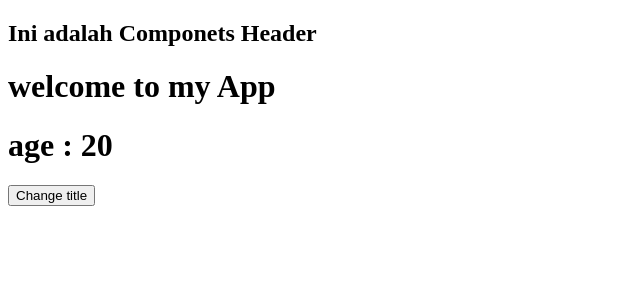
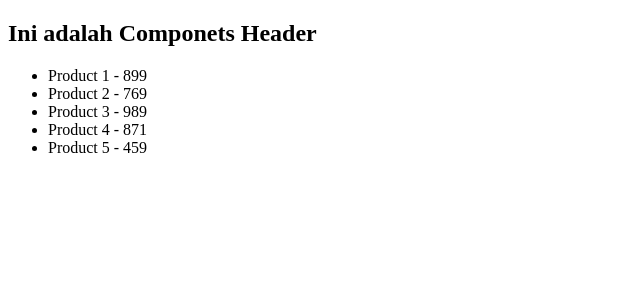
Before and after one commit to ujangaris/reacthooks, a React (Create React App) app: page / in a window 1280 px wide. Shown: the top 300 px of the page, without its empty margins (0-640 px from the left). Built offline with nearby package versions, Linux system fonts and the light colour scheme.

Commit message:
Melooping data menggunakan react

```diff
--- a/src/App.js
+++ b/src/App.js
@@ -2,18 +2,24 @@
 import Header from "./comopents/Header";
 
 function App() {
-  const [title, setTittle] = useState("welcome to my App");
-  const [age, setAge] = useState(20);
-  const changeTitle = () => {
-    setTittle("Title changed");
-    setAge(40);
-  };
+  const [products, setProdducts] = useState([
+    { id: 1, title: "Product 1", price: 899 },
+    { id: 2, title: "Product 2", price: 769 },
+    { id: 3, title: "Product 3", price: 989 },
+    { id: 4, title: "Product 4", price: 871 },
+    { id: 5, title: "Product 5", price: 459 },
+  ]);
+
   return (
     <div className="App">
       <Header />
-      <h1>{title}</h1>
-      <h1>age : {age}</h1>
-      <button onClick={changeTitle}>Change title</button>
+      <ul>
+        {products.map((product) => (
+          <li key={product.id}>
+            {product.title} - {product.price}
+          </li>
+        ))}
+      </ul>
     </div>
   );
 }
```
